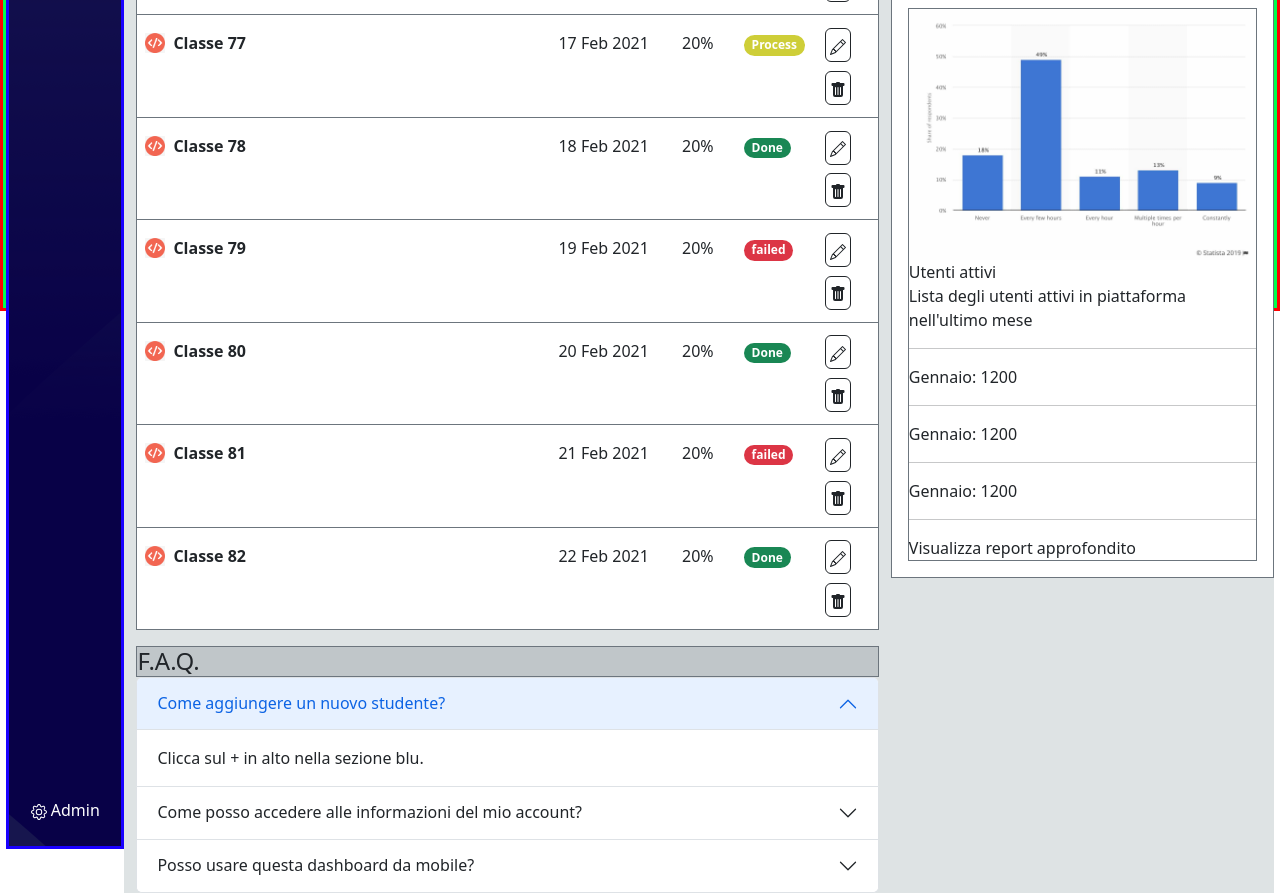
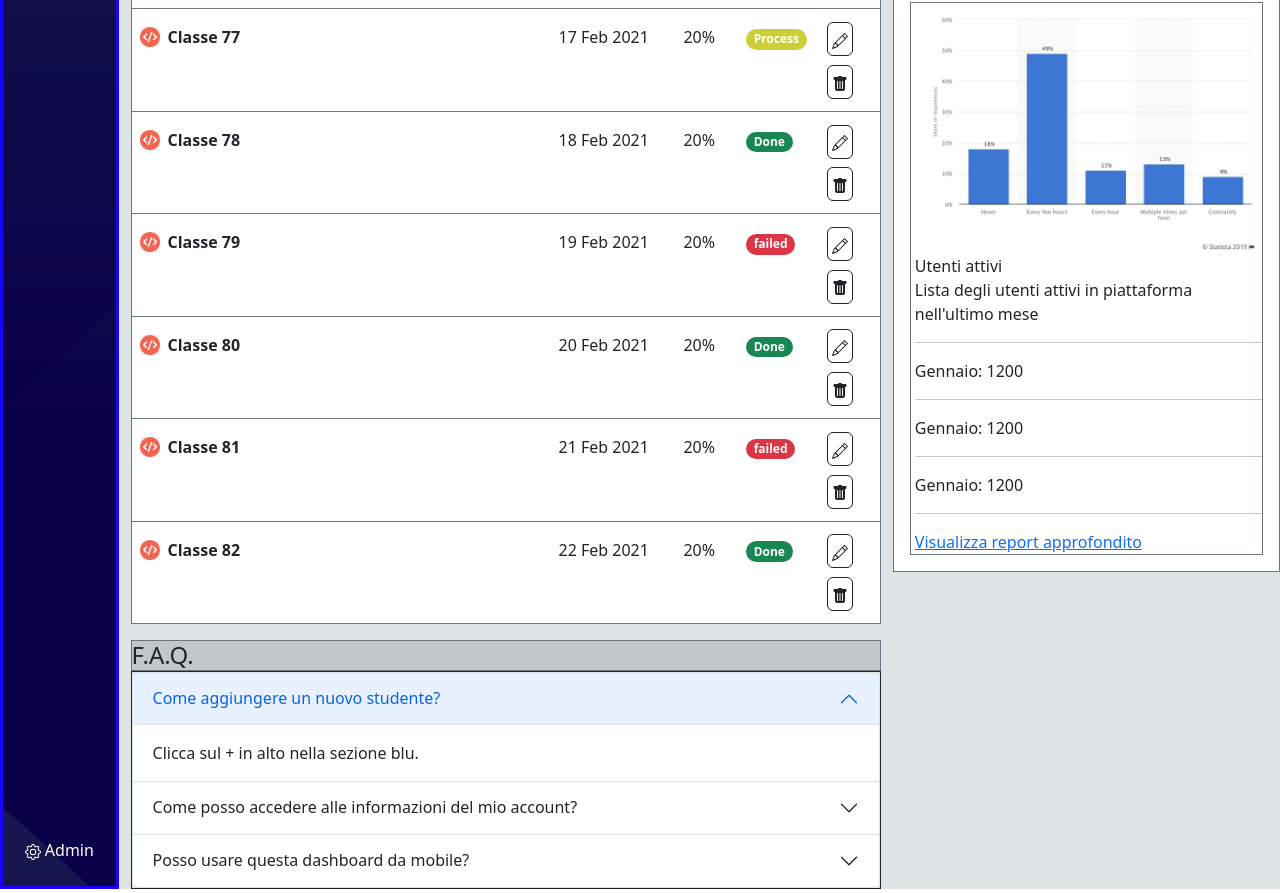
Before and after one commit to Skyfe24/html-css-bootstrap-dashboard, a plain HTML site: page index.html in a window 1280 px wide. Shown: the part 465-1358 px from the top of the page. Drawn offline with nearby package versions, Linux system fonts and the light colour scheme.

Commit message:
aestethic improvements

```diff
--- a/index.html
+++ b/index.html
@@ -470,7 +470,7 @@
                                 </div>
                                 <div class="card-header  col-12 py-4">
                                     <div class="minicontainer border border-secondary bg-whitey p-3 text-align-center">
-                                        <div class="card-body border border-secondary bg-whitey">
+                                        <div class="card-body border border-secondary bg-whitey ps-1">
                                             <div class="graph">
                                                 <img src="./img/stats.jpeg" alt="Graph" class="w-100">
                                                 <div class="title">Utenti attivi</div>
@@ -490,7 +490,7 @@
                                             </div>
                                             <hr>
                                             <div class="link">
-                                                Visualizza report approfondito
+                                                <a href="" class="">Visualizza report approfondito</a>
                                             </div>
 
 
--- a/style.css
+++ b/style.css
@@ -9,9 +9,9 @@
 }
 .bigcontainer{
     width: 100%;
-    height: calc(100vh - 24px);
+    height: auto;
     padding-top: 43px;
-    border: solid red;
+
 }
 .image-mobile{
     width: 40px;
@@ -38,7 +38,7 @@ header{
 }
 .sidebar {
     width: 130px;
-    height: 1265px;
+    height: auto;
     border: solid rgb(25, 0, 255);
 
     color: #ffffff;
@@ -48,7 +48,7 @@ header{
 .wrapper {
     width: 100%;
     height: 100%;
-    border: solid rgb(0, 255, 76);
+
 }
 .main-part{
     width: 100%;
@@ -70,3 +70,6 @@ header{
 tbody{
     line-height: 40px;
 }
+#accordionExample{
+border: 1px solid;
+}
```
